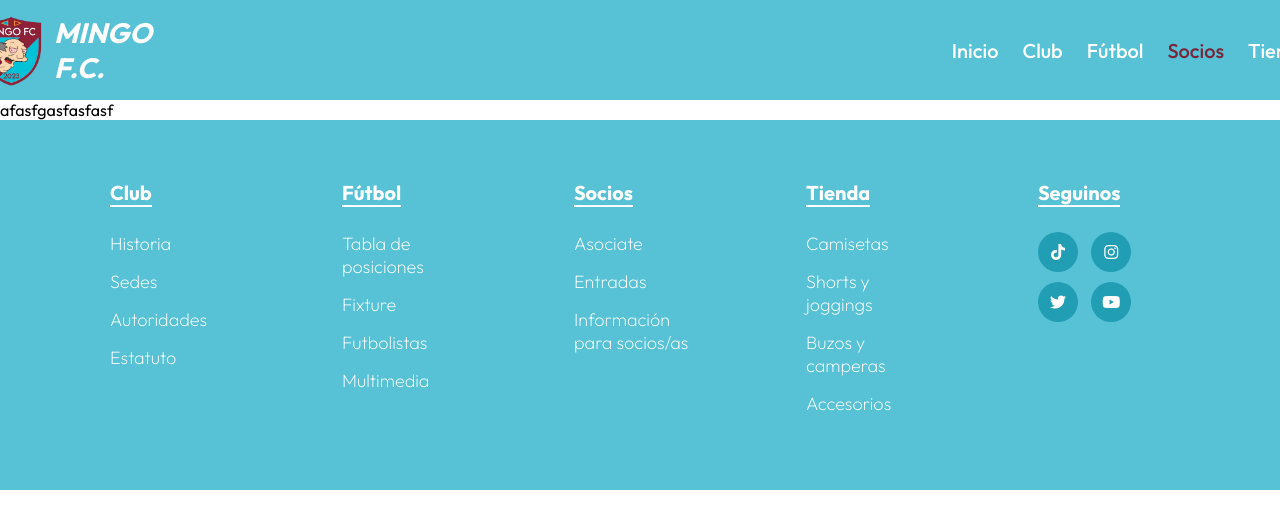
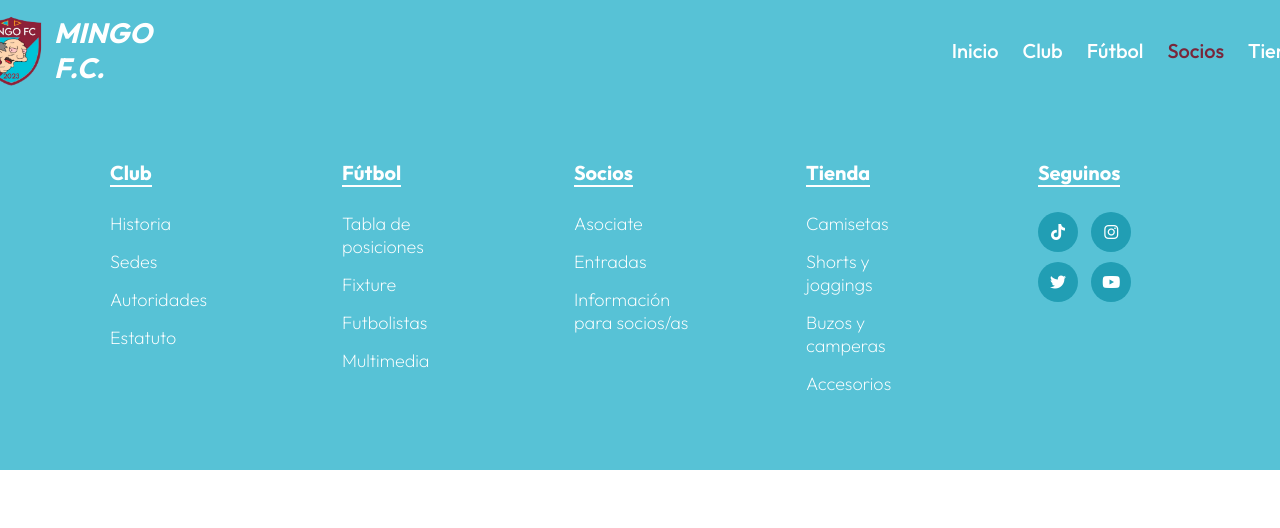
Before and after one commit to Tecla55/MINGO-FC, a plain HTML site: page pages/socios.html in a window 1280 px wide. Shown: the top 528 px of the page. Drawn offline with Linux system fonts and the light colour scheme.

Commit message:
primera version 1.0

```diff
--- a/pages/socios.html
+++ b/pages/socios.html
@@ -28,10 +28,6 @@
             </ul>
         </nav>
     </header>
-
-    <main>
-        afasfgasfasfasf
-    </main>
 
 
 
```
